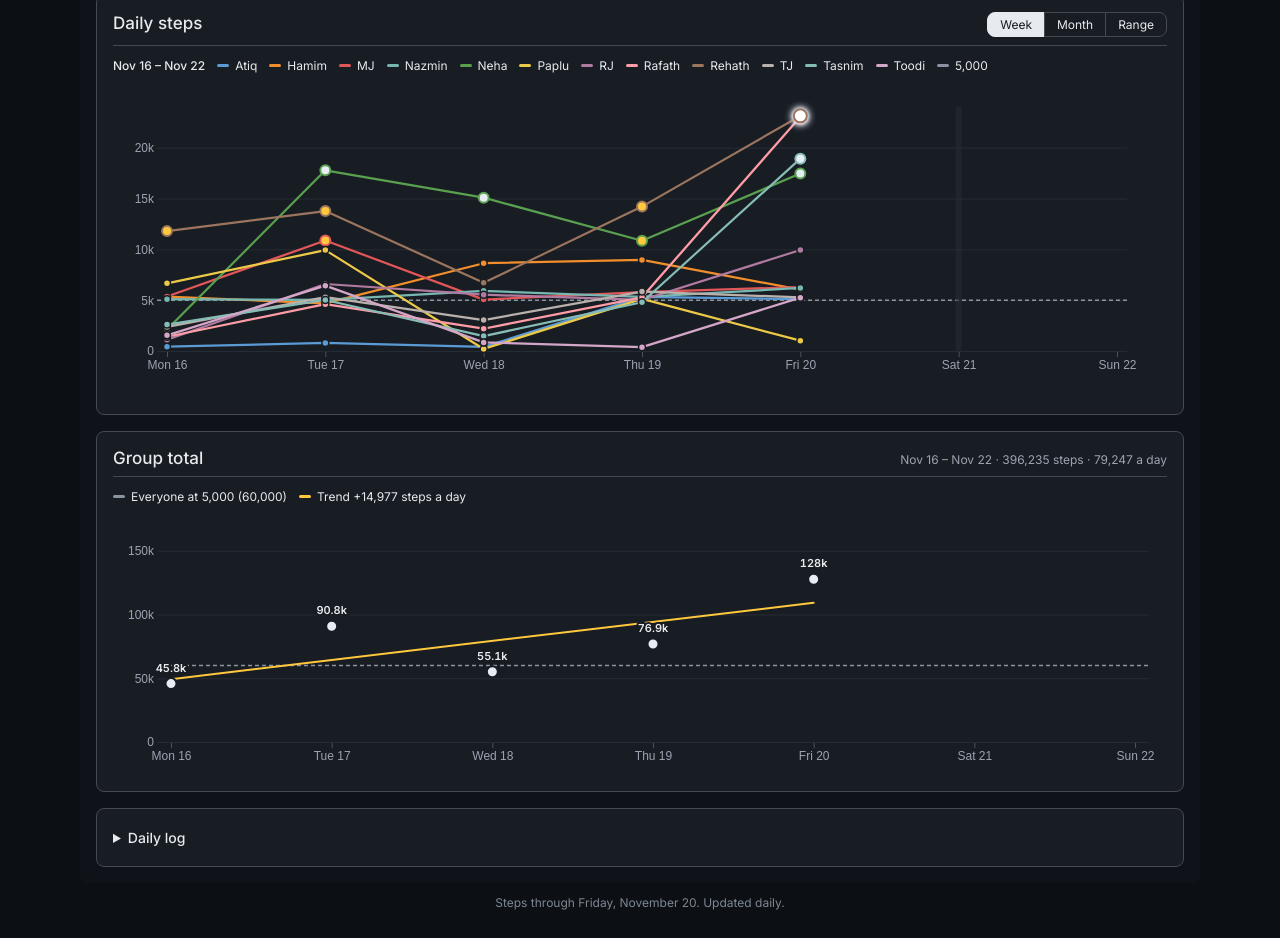
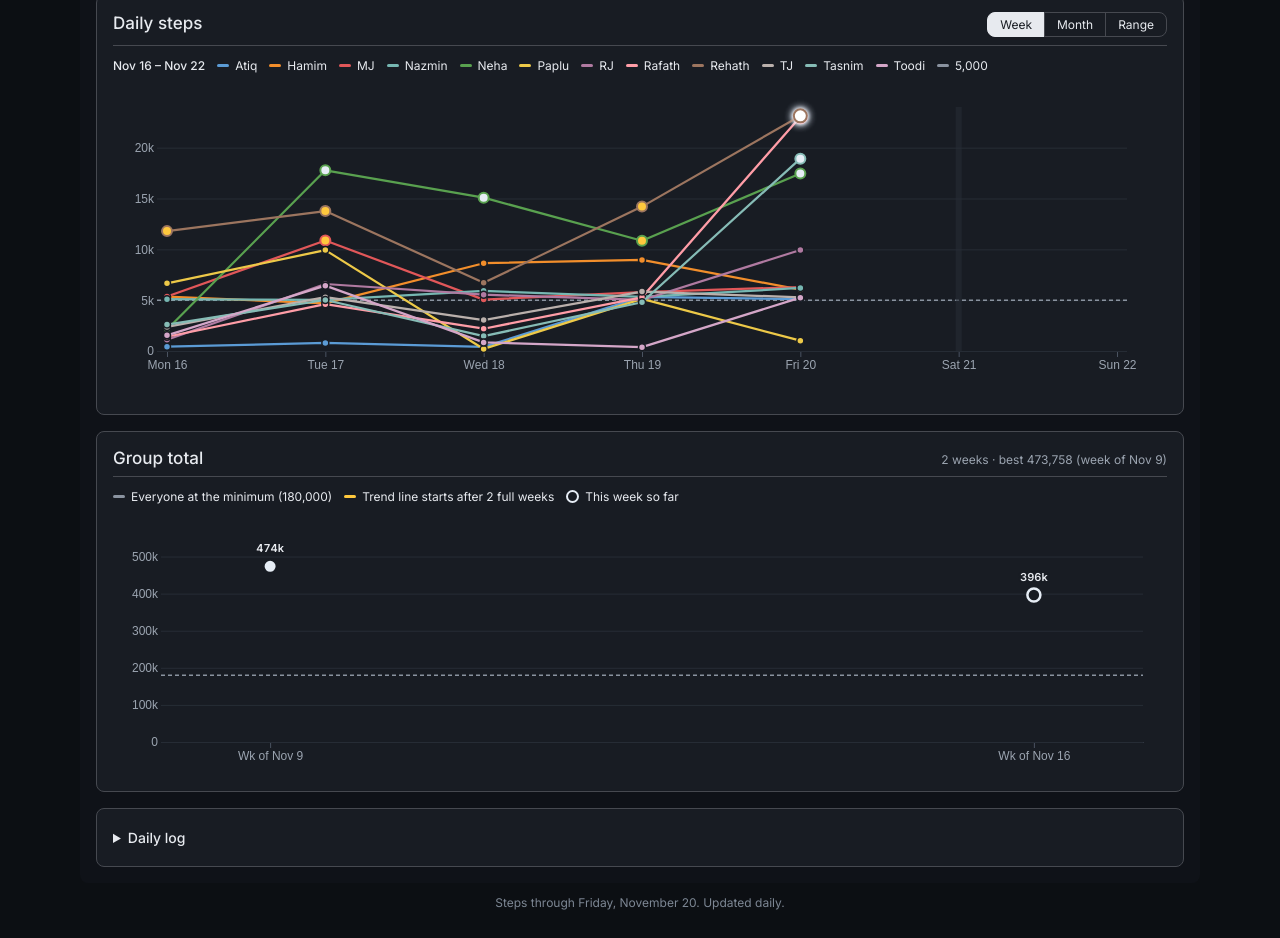
Before and after one commit to mohfujulm/StepUp-Tracker, a plain HTML site: page index.html in a window 1280 px wide. Shown: the part 1400-2338 px from the top of the page. Drawn offline with nearby package versions, Linux system fonts and the light colour scheme.

Commit message:
Group total: one point per week with trend line
Co-Authored-By: Claude Opus 5.5 <noreply@anthropic.com>
Claude-Session: https://claude.ai/code/session_01MEWVfh5wBoBwnfSdUrPtRh

```diff
--- a/index.html
+++ b/index.html
@@ -166,6 +166,9 @@ window.dash = (function () {
 .sc.light .sc-gdot.on { fill: #1b1f24; stroke: #5d6c7e; }
 .sc .sc-trend { stroke: var(--sc-gold); stroke-width: 2; stroke-linecap: round; pointer-events: none; }
 .sc .sc-legend i.trend { background: var(--sc-gold); }
+.sc .sc-legend i.hollow { width: 9px; height: 9px; border-radius: 50%; background: transparent; border: 2px solid var(--sc-plat); }
+.sc .sc-gdot.partial { fill: var(--color-panel); stroke: var(--sc-plat); stroke-width: 2.5; }
+.sc.light .sc-gdot.partial { fill: #ffffff; stroke: #5d6c7e; }
 .sc { --sc-gold: #ffc83d; } .sc.light { --sc-gold: #b07d00; }
 .sc .gold { color: var(--sc-gold); font-weight: 600; }
 .sc-card.gold-card { border-color: var(--sc-gold); box-shadow: inset 0 0 0 1px var(--sc-gold); }
@@ -762,7 +765,7 @@ dash.draw('daily', (el) => {
   document.querySelectorAll('[data-span]').forEach((b) => {
     b.classList.toggle('on', b.dataset.span === sc.span);
     b.setAttribute('aria-pressed', String(b.dataset.span === sc.span));
-    b.onclick = () => { sc.span = b.dataset.span; sc.hl = null; ['daily', 'grouptotal', 'grouplabel'].forEach((n) => dash.draw(n)); sc.save(); };
+    b.onclick = () => { sc.span = b.dataset.span; sc.hl = null; dash.draw('daily'); sc.save(); };
   });
   const lg = dash.data('log');
   if (lg.status !== 'ok') { el.textContent = lg.status === 'error' ? 'Failed to load' : '—'; return; }
@@ -935,98 +938,92 @@ dash.draw('table', (tb) => {
   }));
 });
 
-// group total: everyone's steps added up for each day in the chart period
-sc.groupDays = () => {
+// group total: everyone's steps added up for each Mon-Sun week (follows the From/To filters)
+sc.groupWeeks = () => {
   const lg = dash.data('log');
   if (lg.status !== 'ok' || !lg.data || !lg.data.length) return null;
-  const iso = d3.utcFormat('%Y-%m-%d');
-  const per = sc.period(lg.data.map((r) => r.date).sort());
-  const byDate = d3.group(lg.data.filter((r) => r.steps !== null && r.steps !== ''), (r) => r.date);
+  const rows = lg.data.filter((r) => r.steps !== null && r.steps !== '' && (!sc.from || r.date >= sc.from) && (!sc.to || r.date <= sc.to));
   const members = new Set(lg.data.map((r) => r.name)).size;
-  const pts = per.days.map((d) => {
-    const rs = byDate.get(iso(d)) || [];
-    return { date: d, total: rs.length ? d3.sum(rs, (r) => +r.steps) : null, people: rs.length, hit: rs.filter((r) => +r.steps >= 5000).length };
+  const latest = lg.data.map((r) => r.date).sort().pop();
+  const curWeek = sc.monday(latest);
+  const lastDay = (wk) => d3.utcFormat('%Y-%m-%d')(d3.utcDay.offset(sc.parse(wk), 6));
+  const weeks = d3.groups(rows, (r) => sc.monday(r.date)).sort((a, b) => d3.ascending(a[0], b[0])).map(([wk, rs]) => {
+    const met = d3.rollup(rs, (v) => v.filter((r) => r.met === 'YES').length, (r) => r.name);
+    const days = new Set(rs.map((r) => r.date)).size;
+    return { week: wk, date: sc.parse(wk), total: d3.sum(rs, (r) => +r.steps), days, people: met.size,
+      goal: [...met.values()].filter((c) => c >= 3).length, partial: wk === curWeek && latest < lastDay(wk) };
   });
-  return { ...per, pts, members };
+  return { weeks, members };
 };
 dash.draw('grouplabel', (el) => {
-  const g = sc.groupDays();
-  if (!g) { el.textContent = '—'; return; }
-  const got = g.pts.filter((p) => p.total !== null);
-  if (!got.length) { el.textContent = sc.fmtShort(g.start) + ' – ' + sc.fmtShort(g.end) + ' · no days logged yet'; return; }
-  el.textContent = sc.fmtShort(g.start) + ' – ' + sc.fmtShort(g.end) + ' · ' + sc.num(d3.sum(got, (p) => p.total)) + ' steps · ' + sc.num(Math.round(d3.mean(got, (p) => p.total))) + ' a day';
+  const g = sc.groupWeeks();
+  if (!g || !g.weeks.length) { el.textContent = '—'; return; }
+  const done = g.weeks.filter((w) => !w.partial);
+  const best = d3.greatest(done.length ? done : g.weeks, (w) => w.total);
+  el.textContent = g.weeks.length + (g.weeks.length === 1 ? ' week' : ' weeks') + ' · best ' + sc.num(best.total) + ' (week of ' + sc.fmtShort(best.date) + ')';
 });
 dash.draw('grouptotal', (el) => {
   const lg = dash.data('log');
   if (lg.status !== 'ok') { el.textContent = lg.status === 'error' ? 'Failed to load' : '—'; return; }
-  const g = sc.groupDays();
+  const g = sc.groupWeeks();
   if (!g) { el.textContent = 'No data'; return; }
   el.replaceChildren();
+  const ref = g.members * 3 * 5000; // everyone doing the minimum: 3 days at 5,000
   const head = document.createElement('div'); head.className = 'sc-legend';
   const gl = document.createElement('span'); const gi = document.createElement('i'); gi.style.background = 'var(--cds-chart-reference)';
-  gl.append(gi, 'Everyone at 5,000 (' + sc.num(g.members * 5000) + ')'); head.append(gl); el.append(head);
-  const W = Math.max(300, el.clientWidth), H = 260, m = { t: 26, r: 18, b: 30, l: 44 };
-  const pad = g.days.length > 1 ? 0 : 1;
-  const x = d3.scaleUtc().domain([d3.utcDay.offset(g.start, -pad), d3.utcDay.offset(g.end, pad)]).range([m.l + 14, W - m.r - 14]);
-  const ref = g.members * 5000; // everyone at 5,000
-  const got = g.pts.filter((p) => p.total !== null);
-  const maxV = d3.max(got, (p) => p.total) || 0;
-  const y = d3.scaleLinear().domain([0, Math.max(ref * 1.1, maxV * 1.1)]).nice().range([H - m.b, m.t]);
-  const tf = sc.span === 'week' ? d3.utcFormat('%a %-d') : d3.utcFormat('%b %-d');
-  const every = Math.max(1, Math.ceil(g.days.length / Math.max(2, Math.floor((W - m.l - m.r) / 58))));
+  gl.append(gi, 'Everyone at the minimum (' + sc.num(ref) + ')'); head.append(gl);
+  el.append(head);
+  const W = Math.max(300, el.clientWidth), H = 260, m = { t: 26, r: 24, b: 30, l: 48 };
+  const ws = g.weeks;
+  const lo = ws.length ? ws[0].date : new Date(), hi = ws.length ? ws[ws.length - 1].date : new Date();
+  const span = Math.max(7, (hi - lo) / 864e5);
+  const x = d3.scaleUtc().domain([d3.utcDay.offset(lo, -Math.round(span * 0.15)), d3.utcDay.offset(hi, Math.round(span * 0.15))]).range([m.l, W - m.r]);
+  const y = d3.scaleLinear().domain([0, Math.max(ref * 1.15, (d3.max(ws, (w) => w.total) || 0) * 1.12)]).nice().range([H - m.b, m.t]);
   const svg = d3.select(el).append('svg').attr('width', '100%').attr('viewBox', `0 0 ${W} ${H}`).attr('role', 'img')
-    .attr('aria-label', 'Group total steps per day from ' + sc.fmtShort(g.start) + ' to ' + sc.fmtShort(g.end) + ', with a trend line');
+    .attr('aria-label', 'Group total steps per week, with a trend line through finished weeks');
   svg.append('g').attr('transform', `translate(0,${H - m.b})`)
-    .call(d3.axisBottom(x).tickValues(g.days.filter((_, i) => i % every === 0)).tickFormat(tf).tickSizeOuter(0))
+    .call(d3.axisBottom(x).tickValues(ws.map((w) => w.date)).tickFormat((d) => 'Wk of ' + sc.fmtShort(d)).tickSizeOuter(0))
     .call((a) => a.select('.domain').style('stroke', 'var(--cds-chart-axis)')).call((a) => a.selectAll('line').style('stroke', 'var(--cds-chart-axis)'));
   svg.append('g').attr('transform', `translate(${m.l},0)`).call(d3.axisLeft(y).ticks(5).tickFormat(d3.format('~s')).tickSize(-(W - m.l - m.r)))
     .call((a) => a.select('.domain').remove()).call((a) => a.selectAll('line').style('stroke', 'var(--cds-chart-grid)'));
   svg.append('line').attr('x1', m.l).attr('x2', W - m.r).attr('y1', y(ref)).attr('y2', y(ref))
     .style('stroke', 'var(--cds-chart-reference)').style('stroke-dasharray', '4 3').style('stroke-width', 1.5).style('pointer-events', 'none');
-  // least-squares trend line through the logged days (needs at least 2)
-  if (got.length >= 2) {
-    const xs = got.map((p) => +p.date / 864e5), ys = got.map((p) => p.total);
+  // least-squares trend through finished weeks only (a week in progress would drag it down)
+  const done = ws.filter((w) => !w.partial);
+  const tl = document.createElement('span'); const ti = document.createElement('i'); ti.className = 'trend'; tl.append(ti);
+  if (done.length >= 2) {
+    const xs = done.map((w) => +w.date / 6048e5), ys = done.map((w) => w.total);
     const mx = d3.mean(xs), my = d3.mean(ys);
     const den = d3.sum(xs, (v) => (v - mx) ** 2);
     const slope = den ? d3.sum(xs, (v, i) => (v - mx) * (ys[i] - my)) / den : 0;
-    const at = (d) => my + slope * (+d / 864e5 - mx);
-    const a = got[0].date, b = got[got.length - 1].date;
+    const at = (d) => my + slope * (+d / 6048e5 - mx);
+    const a = done[0].date, b = done[done.length - 1].date;
     svg.append('line').attr('class', 'sc-trend').attr('x1', x(a)).attr('x2', x(b)).attr('y1', y(Math.max(0, at(a)))).attr('y2', y(Math.max(0, at(b))));
-    const perDay = Math.round(slope);
-    const tl = document.createElement('span'); const ti = document.createElement('i'); ti.className = 'trend';
-    tl.append(ti, 'Trend ' + (perDay >= 0 ? '+' : '−') + sc.num(Math.abs(perDay)) + ' steps a day'); head.append(tl);
-  }
-  const dots = svg.append('g').selectAll('circle').data(got).join('circle')
-    .attr('cx', (p) => x(p.date)).attr('cy', (p) => y(p.total)).attr('r', 5.5).attr('class', 'sc-gdot');
-  const gap = got.length > 1 ? (x(got[got.length - 1].date) - x(got[0].date)) / (got.length - 1) : 999;
-  const showVals = gap >= 40;
-  const vfmt = (v) => (v >= 100000 ? Math.round(v / 1000) + 'k' : (v / 1000).toFixed(1) + 'k');
+    tl.append('Trend ' + (slope >= 0 ? '+' : '−') + sc.num(Math.abs(Math.round(slope))) + ' steps a week');
+  } else tl.append('Trend line starts after 2 full weeks');
+  head.append(tl);
+  if (ws.some((w) => w.partial)) { const pl = document.createElement('span'); const pi = document.createElement('i'); pi.className = 'hollow'; pl.append(pi, 'This week so far'); head.append(pl); }
+  const dots = svg.append('g').selectAll('circle').data(ws).join('circle')
+    .attr('cx', (w) => x(w.date)).attr('cy', (w) => y(w.total)).attr('r', 6.5).attr('class', (w) => 'sc-gdot' + (w.partial ? ' partial' : ''));
   const labels = svg.append('g').style('pointer-events', 'none');
-  const rule = svg.append('line').attr('y1', m.t).attr('y2', H - m.b).style('stroke', 'var(--cds-chart-axis)').style('display', 'none').style('pointer-events', 'none');
-  const draw = (hi) => {
+  const txt = (tx, ty, t, size, anchor) => labels.append('text').attr('x', tx).attr('y', ty).attr('text-anchor', anchor || 'middle').text(t)
+    .style('fill', 'var(--color-fg)').style('font-size', size || '11px').style('font-weight', 600).style('font-variant-numeric', 'tabular-nums')
+    .style('paint-order', 'stroke').style('stroke', 'var(--color-panel)').style('stroke-width', 4).style('stroke-linejoin', 'round');
+  const draw = (hiW) => {
     labels.selectAll('*').remove();
-    dots.classed('on', (p) => hi && +p.date === +hi.date).attr('r', (p) => (hi && +p.date === +hi.date ? 7 : 5.5));
-    if (hi) rule.attr('x1', x(hi.date)).attr('x2', x(hi.date)).style('display', null); else rule.style('display', 'none');
-    got.filter((p) => showVals || (hi && +p.date === +hi.date)).forEach((p) => {
-      labels.append('text').attr('x', x(p.date)).attr('y', y(p.total) - (hi && +p.date === +hi.date ? 15 : 12)).attr('text-anchor', 'middle')
-        .text(hi && +p.date === +hi.date ? sc.num(p.total) : vfmt(p.total))
-        .style('fill', 'var(--color-fg)').style('font-size', '11px').style('font-weight', 600).style('font-variant-numeric', 'tabular-nums')
-        .style('paint-order', 'stroke').style('stroke', 'var(--color-panel)').style('stroke-width', 4).style('stroke-linejoin', 'round');
-    });
-    if (hi) {
-      const cx = Math.min(Math.max(x(hi.date), m.l + 70), W - m.r - 70);
-      labels.append('text').attr('x', cx).attr('y', 12).attr('text-anchor', 'middle')
-        .text(sc.fmtDay(hi.date) + ' · ' + hi.hit + ' of ' + hi.people + ' at 5,000+')
-        .style('fill', 'var(--color-fg)').style('font-size', '12px').style('font-weight', 600);
+    dots.classed('on', (w) => hiW && w.week === hiW.week).attr('r', (w) => (hiW && w.week === hiW.week ? 8 : 6.5));
+    ws.forEach((w) => txt(x(w.date), y(w.total) - (hiW && w.week === hiW.week ? 16 : 14), hiW && w.week === hiW.week ? sc.num(w.total) : Math.round(w.total / 1000) + 'k'));
+    if (hiW) {
+      const right = x(hiW.date) > W / 2;
+      txt(right ? W - 4 : m.l, 12, 'Wk of ' + sc.fmtShort(hiW.date) + (hiW.partial ? ' (' + hiW.days + ' days so far)' : '') + ' · ' + hiW.goal + '/' + hiW.people + ' met goal', W < 480 ? '11px' : '12px', right ? 'end' : 'start');
     }
   };
   svg.append('rect').attr('x', m.l).attr('y', m.t).attr('width', W - m.l - m.r).attr('height', H - m.t - m.b).style('fill', 'transparent')
     .on('pointermove', (ev) => {
       const px = d3.pointer(ev)[0];
-      draw(got.reduce((a, p) => (!a || Math.abs(x(p.date) - px) < Math.abs(x(a.date) - px) ? p : a), null));
+      draw(ws.reduce((a, w) => (!a || Math.abs(x(w.date) - px) < Math.abs(x(a.date) - px) ? w : a), null));
     }).on('pointerleave', () => draw(null));
-  dots.raise();
-  if (!got.length) svg.append('text').attr('x', W / 2).attr('y', H / 2).attr('text-anchor', 'middle').text('No days logged in this period yet');
+  if (!ws.length) svg.append('text').attr('x', W / 2).attr('y', H / 2).attr('text-anchor', 'middle').text('No weeks in this range');
   draw(null);
 });
 
```
